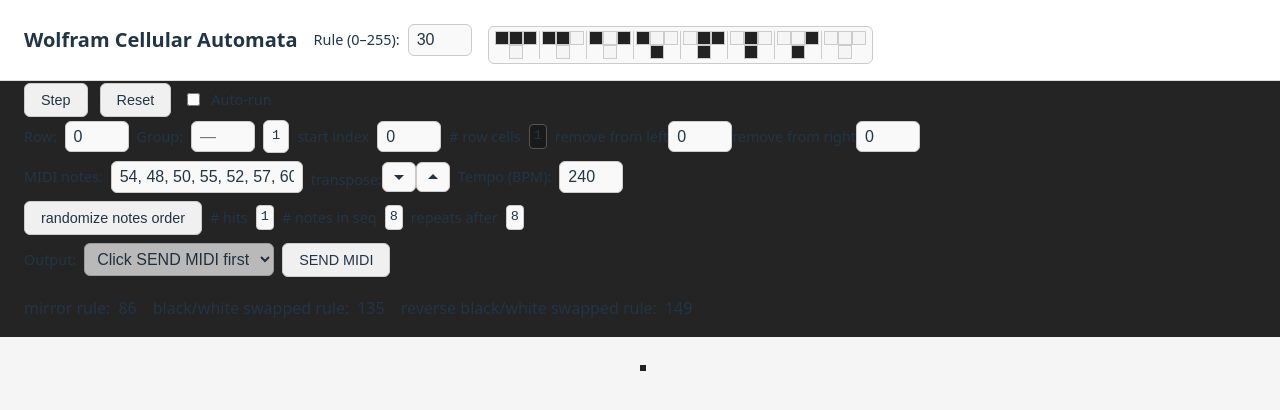
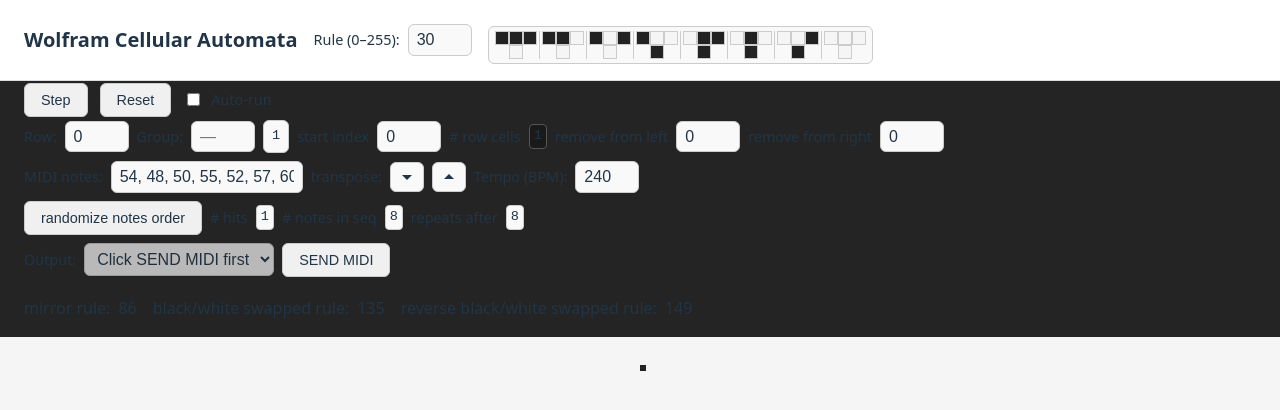
Before and after one commit to nathanfenoglio/wolfram-cellular-automata-midi-notes, a React (Vite) app: page / in a window 1280 px wide. Shown: the top 410 px of the page. Built offline with nearby package versions, Linux system fonts and the light colour scheme.

Commit message:
add gap between remove left remove right elements and transpose up/down elements

```diff
--- a/src/App.css
+++ b/src/App.css
@@ -140,6 +140,15 @@
   gap: 0.5rem;
 }
 
+/* remove left or remove right controls */
+.remove-from-left-right-controls {
+  display: flex;
+  align-items: center;
+  flex-wrap: wrap;
+  gap: 0.5rem;
+  min-width: 0;
+}
+
 /* user specified start index of row array to be able to cyclically rotate through rhythm */
 .start-index-controls {
   display: flex;
@@ -176,6 +185,15 @@
   gap: 0.5rem;
   min-width: 0;
 }
+
+.midi-transpose-controls {
+  display: flex;
+  align-items: center;
+  flex-wrap: wrap;
+  gap: 0.5rem;
+  min-width: 0;
+}
+
 
 .randomize-and-cycle-data {
   display: flex;
--- a/src/components/RowViewer.jsx
+++ b/src/components/RowViewer.jsx
@@ -504,7 +504,7 @@
           {isValidRow ? rowLength : "—"}
         </span>
         {/* remove from left/remove from right */}
-        <div>
+        <div className="remove-from-left-right-controls">
           {/* user input for how many notes to remove from left */}
           <label htmlFor="remove-left-input">remove from left</label>
           <input
@@ -542,7 +542,7 @@
             onBlur={handleNotesBlur}
           />
           {/* transpose midi notes up/down buttons */}
-          <div>
+          <div className="midi-transpose-controls">
             {/* transpose */}
             <label>transpose:</label>
             {/* transpose midi notes down arrow button */}
```
